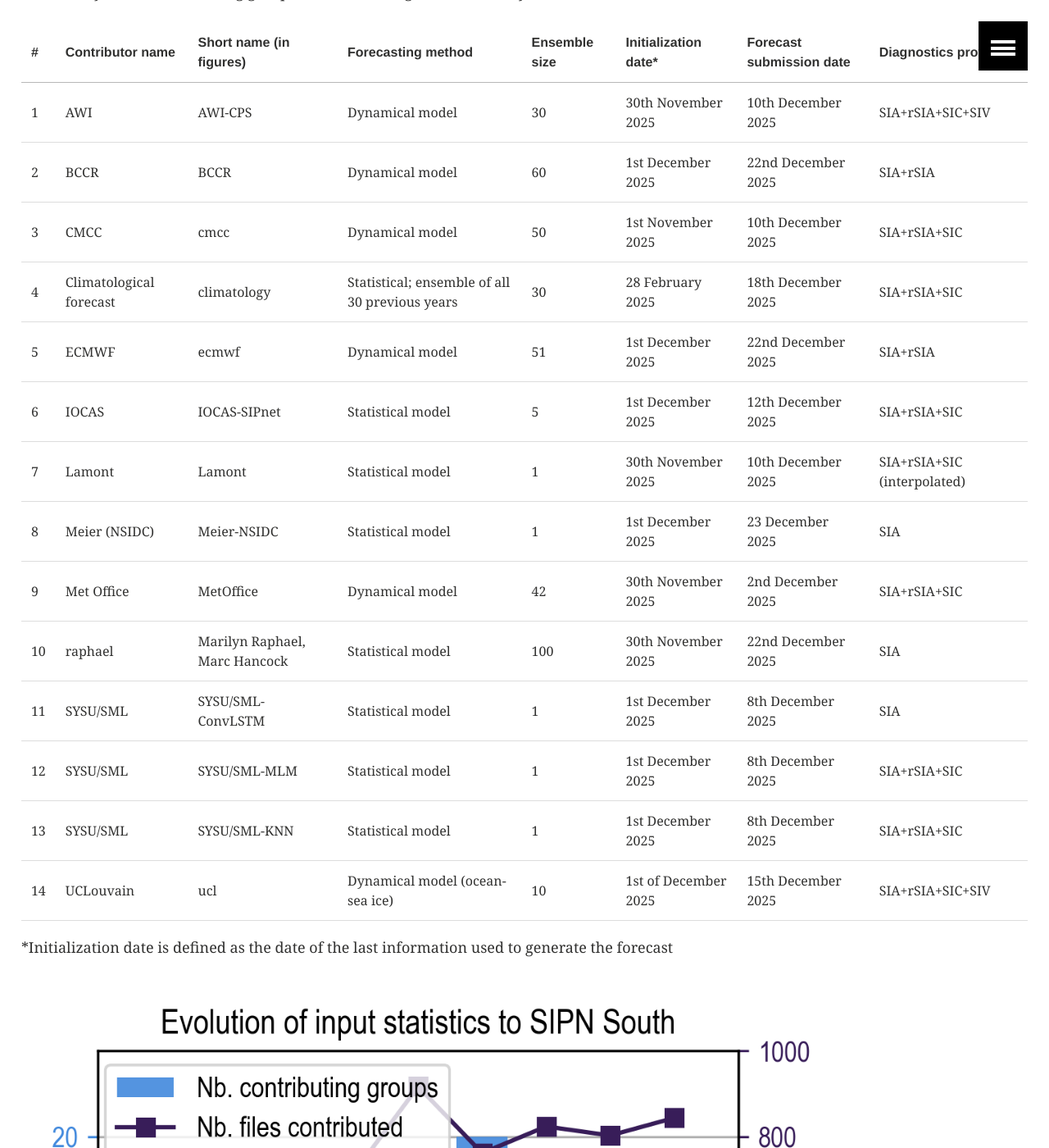
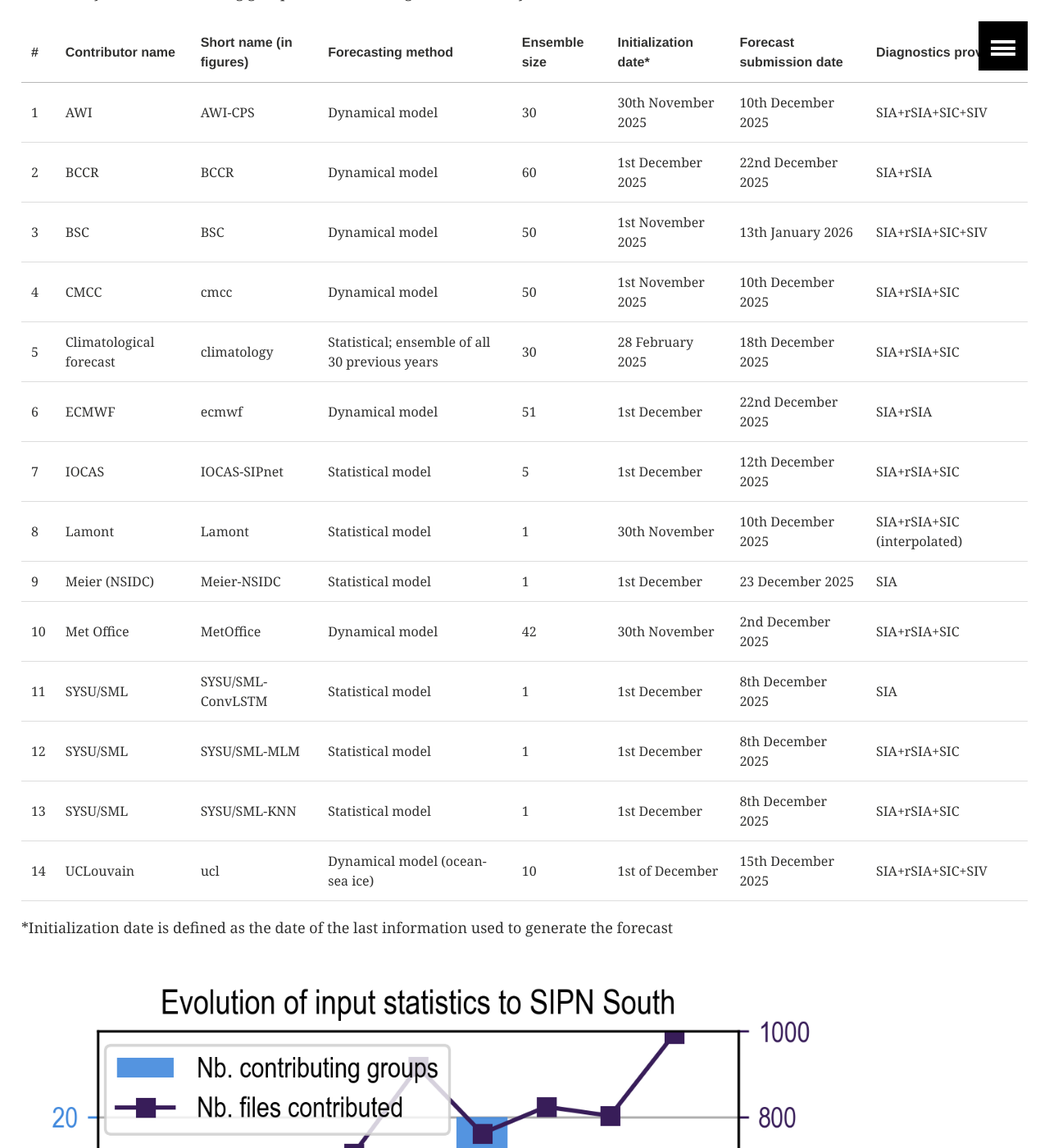
Before and after one commit to fmassonn/sipn-south.github.io, a Jekyll site: the page built from analyses.md, in a window 1280 px wide and 1400 px high, scrolled down 438 px. Shown: the whole window at 82% size. Built offline with Jekyll 4.4.1, drawn with Linux system fonts in a browser that asks for light colours; our own code applies the rules of GitHub Pages for plain Markdown files.

Commit message:
merge resolve

```diff
--- a/analyses.md
+++ b/analyses.md
@@ -11,19 +11,19 @@ We warmly thank the following groups for contributing a forecast this year:
 | # | Contributor name | Short name (in figures) | Forecasting method              | Ensemble size  | Initialization date* | Forecast submission date   | Diagnostics provided        |
 |---|------------------|-------------------------|---------------------------------|----------------|---------------------|-----------------------------|-----------------------------|
 | 1 | AWI              | AWI-CPS                 | Dynamical model                 | 30             | 30th November 2025  |  10th December 2025         | SIA+rSIA+SIC+SIV            |
-| 2 | BCCR              | BCCR                | Dynamical model                 | 60             | 1st December 2025  |  22nd December 2025         | SIA+rSIA            |
-| 3 | CMCC             | cmcc                    | Dynamical model                 | 50             | 1st  November 2025  |  10th December 2025         | SIA+rSIA+SIC                |
-| 4 | Climatological forecast | climatology      | Statistical; ensemble of all 30 previous years   | 30         | 28 February 2025    |  18th December 2025         | SIA+rSIA+SIC   |
-| 5 | ECMWF            | ecmwf                   | Dynamical model                 | 51             | 1st December 2025       |  22nd December 2025         | SIA+rSIA                    |
-| 6 | IOCAS            | IOCAS-SIPnet            | Statistical model               | 5              | 1st  December 2025       |  12th December 2025         | SIA+rSIA+SIC                |
-| 7 | Lamont           | Lamont                  | Statistical model               | 1              | 30th November 2025      |  10th December 2025         | SIA+rSIA+SIC (interpolated) |
-| 8 | Meier (NSIDC)    | Meier-NSIDC             | Statistical model               | 1              | 1st  December 2025      |  23 December 2025          | SIA                 |
-| 9 | Met Office       | MetOffice               | Dynamical model                 | 42             | 30th November 2025      |  2nd December 2025          | SIA+rSIA+SIC                |
-| 10 | raphael       | Marilyn Raphael, Marc Hancock     | Statistical model                 | 100             | 30th November 2025      |  22nd December 2025          | SIA               |
-| 11 | SYSU/SML         | SYSU/SML-ConvLSTM       | Statistical model               | 1              | 1st  December 2025      |  8th December 2025          | SIA                         |
-| 12 | SYSU/SML         | SYSU/SML-MLM            | Statistical model               | 1              | 1st  December 2025      |  8th December 2025          | SIA+rSIA+SIC                |
-| 13 | SYSU/SML         | SYSU/SML-KNN            | Statistical model               | 1              | 1st  December 2025       |  8th December 2025          | SIA+rSIA+SIC                |
-| 14| UCLouvain        | ucl                     | Dynamical model (ocean-sea ice) | 10             | 1st of December 2025    |  15th December 2025         | SIA+rSIA+SIC+SIV            |
+| 2 | BCCR             | BCCR                    | Dynamical model                 | 60             | 1st December 2025   |  22nd December 2025         | SIA+rSIA                    |
+| 3 | BSC              | BSC                     | Dynamical model                 | 50             | 1st November 2025   |  13th January 2026          | SIA+rSIA+SIC+SIV            |
+| 4 | CMCC             | cmcc                    | Dynamical model                 | 50             | 1st  November 2025  |  10th December 2025         | SIA+rSIA+SIC                |
+| 5 | Climatological forecast | climatology      | Statistical; ensemble of all 30 previous years | 30 | 28 February 2025 |  18th December 2025         | SIA+rSIA+SIC                |
+| 6 | ECMWF            | ecmwf                   | Dynamical model                 | 51             | 1st December        |  22nd December 2025         | SIA+rSIA                    |
+| 7 | IOCAS            | IOCAS-SIPnet            | Statistical model               | 5              | 1st  December       |  12th December 2025         | SIA+rSIA+SIC                |
+| 8 | Lamont           | Lamont                  | Statistical model               | 1              | 30th November       |  10th December 2025         | SIA+rSIA+SIC (interpolated) |
+| 9 | Meier (NSIDC)    | Meier-NSIDC             | Statistical model               | 1              | 1st  December       |  23 December 2025           | SIA                         |
+| 10 | Met Office       | MetOffice               | Dynamical model                 | 42             | 30th November       |  2nd December 2025          | SIA+rSIA+SIC                |
+| 11| SYSU/SML         | SYSU/SML-ConvLSTM       | Statistical model               | 1              | 1st  December       |  8th December 2025          | SIA                         |
+| 12| SYSU/SML         | SYSU/SML-MLM            | Statistical model               | 1              | 1st  December       |  8th December 2025          | SIA+rSIA+SIC                |
+| 13| SYSU/SML         | SYSU/SML-KNN            | Statistical model               | 1              | 1st  December       |  8th December 2025          | SIA+rSIA+SIC                |
+| 14| UCLouvain        | ucl                     | Dynamical model (ocean-sea ice) | 10             | 1st of December     |  15th December 2025         | SIA+rSIA+SIC+SIV            |
 
 *Initialization date is defined as the date of the last information used to generate the forecast
 
```
Also changed, not shown: pics/2025-2026/fig1.png, pics/2025-2026/fig2.png, pics/2025-2026/fig2_paper.png.
